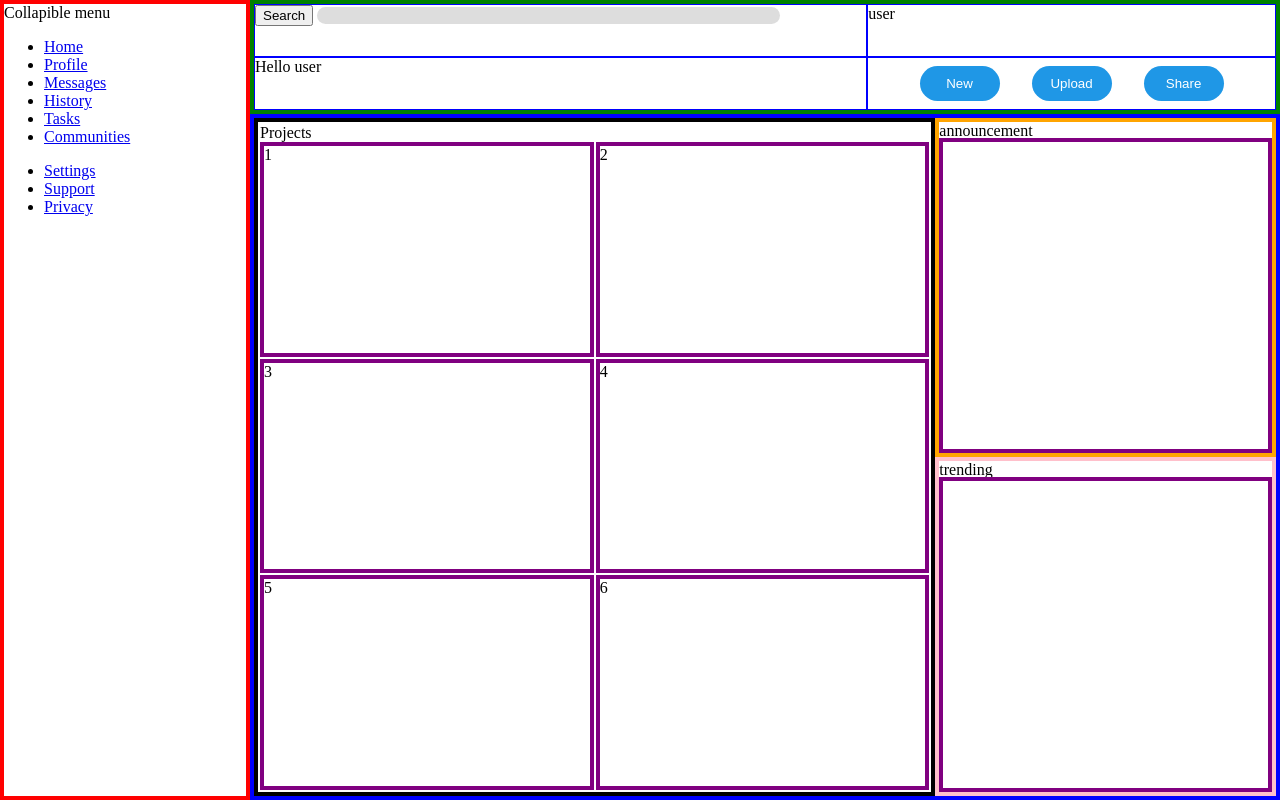
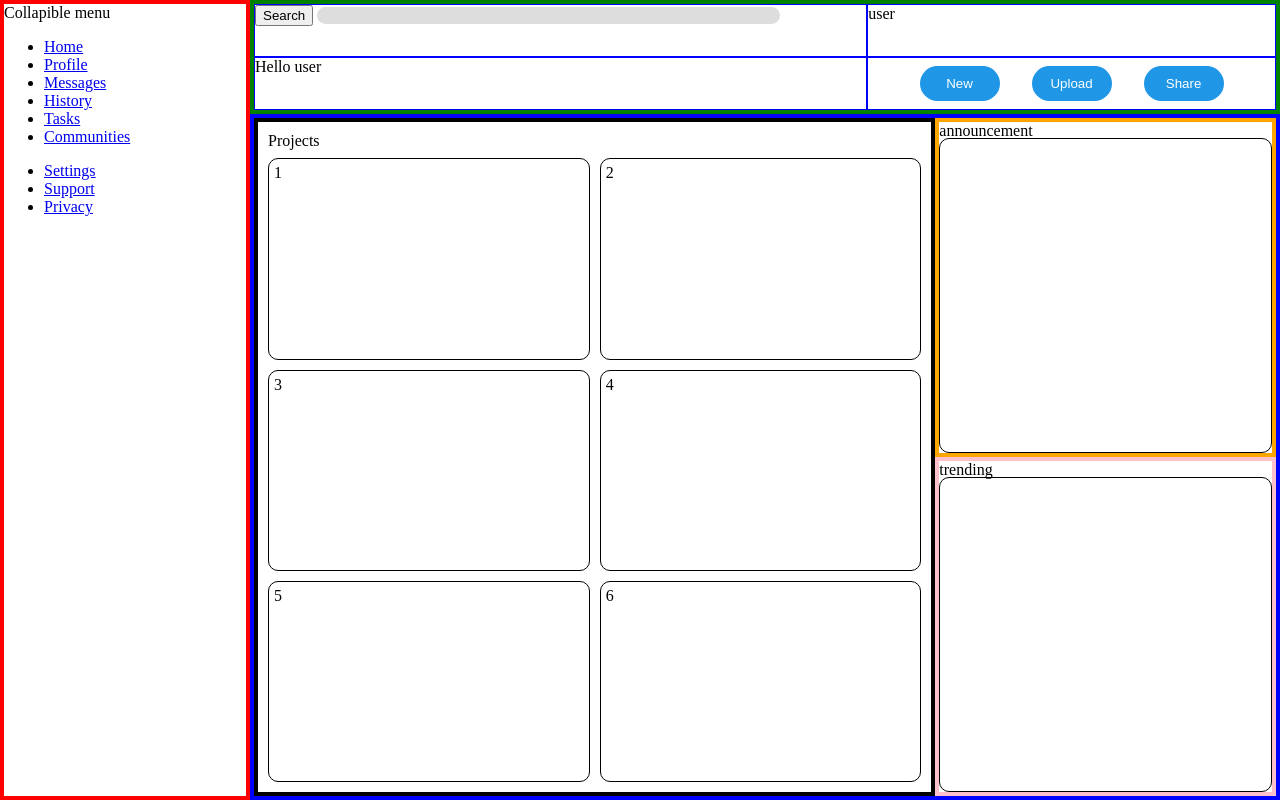
Before and after one commit to FancyPotts/admin_dashboard, a plain HTML site: page index.html in a window 1280 px wide. Drawn offline with Linux system fonts and the light colour scheme.

Commit message:
Improve cards appearance

```diff
--- a/style.css
+++ b/style.css
@@ -48,12 +48,14 @@ body {
     display: grid;
     grid-template-columns: 1fr 1fr;
     grid-template-rows: 1rem;
-    gap: 2px;
-    padding: 2px;
+    gap: 10px;
+    padding: 10px;
 }
 
 .card {
-    border: 4px solid purple;
+    border: 1px solid black;
+    border-radius: 10px;
+    padding: 5px;
 }
 
 #trending {
```
